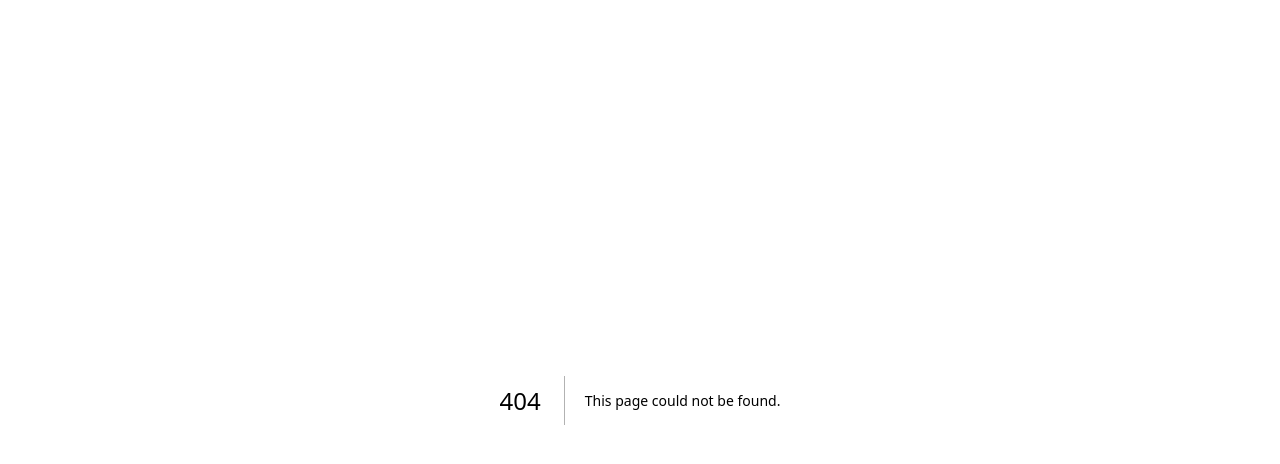
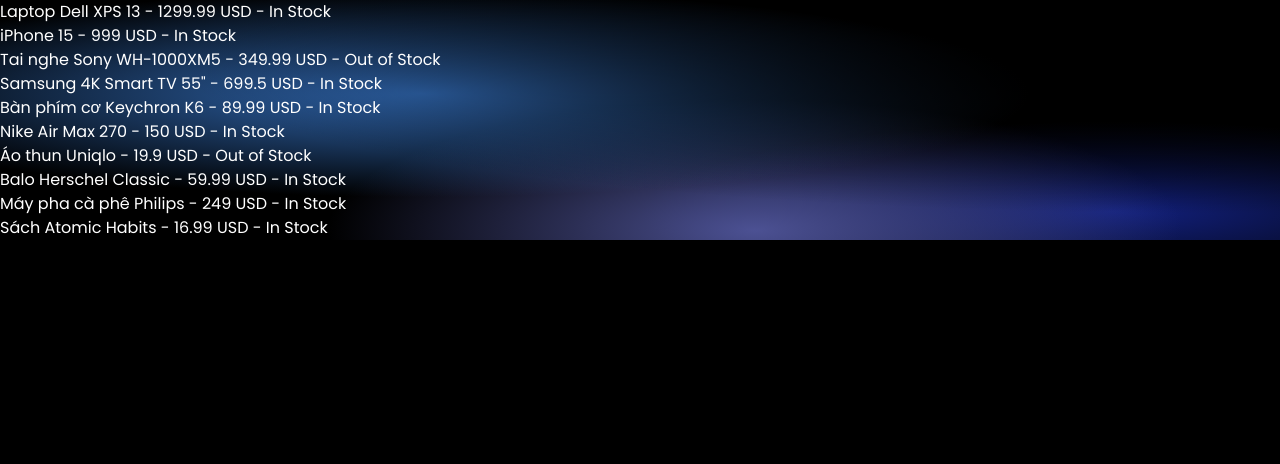
Before and after one commit to ngomanhson/vocab-convert, a Next.js app: page /products in a window 1280 px wide. Before the commit this address had no page. Shown: the top 464 px of the page. Built offline with nearby package versions, Linux system fonts and the light colour scheme.

Commit message:
feat(core): integrate tanstack query with hydration support

```diff
--- a/package.json
+++ b/package.json
@@ -9,6 +9,8 @@
     "lint": "next lint"
   },
   "dependencies": {
+    "@tanstack/react-query": "^5.85.6",
+    "axios": "^1.11.0",
     "next": "15.4.5",
     "react": "19.1.0",
     "react-dom": "19.1.0",
--- /dev/null
+++ b/src/app/(pages)/products/content/index.tsx
@@ -0,0 +1,19 @@
+"use client"
+
+import { useGetProducts } from "@/hooks"
+
+export const ProductsContent = () => {
+    const { data, isLoading, isError } = useGetProducts();
+
+    if (isLoading) return <div>Loading...</div>
+    if (isError) return <div>Something went wrong...</div>;
+
+    return (
+        <div>{data?.map(product => (
+            <h2 key={product.id}>
+                {product.name} - {product.price} {product.currency} - {product.inStock ? "In Stock" : "Out of Stock"}
+            </h2>
+        ))
+        }</div>
+    )
+}
--- /dev/null
+++ b/src/app/(pages)/products/page.tsx
@@ -0,0 +1,20 @@
+import { dehydrate, HydrationBoundary, QueryClient } from "@tanstack/react-query";
+import { ProductsContent } from "./content"
+import { productService } from "@/services/product.service";
+
+const ProductsPage = async () => {
+    const queryClient = new QueryClient();
+
+    await queryClient.fetchQuery({
+        queryKey: ["products"],
+        queryFn: () => productService.getAll()
+    })
+
+    return (
+        <HydrationBoundary state={dehydrate(queryClient)}>
+            <ProductsContent />
+        </HydrationBoundary>
+    )
+}
+
+export default ProductsPage;
--- /dev/null
+++ b/src/app/api/products/route.ts
@@ -0,0 +1,97 @@
+export const GET = () => {
+    const data = [
+        {
+            "id": 1,
+            "name": "Laptop Dell XPS 13",
+            "description": "Laptop mỏng nhẹ, hiệu năng cao cho công việc và học tập.",
+            "price": 1299.99,
+            "currency": "USD",
+            "inStock": true,
+            "category": "Electronics"
+        },
+        {
+            "id": 2,
+            "name": "iPhone 15",
+            "description": "Điện thoại thông minh với camera 48MP và chip A17 Bionic.",
+            "price": 999.00,
+            "currency": "USD",
+            "inStock": true,
+            "category": "Mobile"
+        },
+        {
+            "id": 3,
+            "name": "Tai nghe Sony WH-1000XM5",
+            "description": "Tai nghe chống ồn cao cấp với pin lên tới 30 giờ.",
+            "price": 349.99,
+            "currency": "USD",
+            "inStock": false,
+            "category": "Accessories"
+        },
+        {
+            "id": 4,
+            "name": "Samsung 4K Smart TV 55\"",
+            "description": "Smart TV màn hình 4K UHD, hỗ trợ HDR10+.",
+            "price": 699.50,
+            "currency": "USD",
+            "inStock": true,
+            "category": "Electronics"
+        },
+        {
+            "id": 5,
+            "name": "Bàn phím cơ Keychron K6",
+            "description": "Bàn phím cơ không dây nhỏ gọn, hot-swappable.",
+            "price": 89.99,
+            "currency": "USD",
+            "inStock": true,
+            "category": "Accessories"
+        },
+        {
+            "id": 6,
+            "name": "Nike Air Max 270",
+            "description": "Giày thể thao phong cách, đệm khí êm ái.",
+            "price": 150.00,
+            "currency": "USD",
+            "inStock": true,
+            "category": "Fashion"
+        },
+        {
+            "id": 7,
+            "name": "Áo thun Uniqlo",
+            "description": "Áo thun cotton thoáng mát, phù hợp mặc hàng ngày.",
+            "price": 19.90,
+            "currency": "USD",
+            "inStock": false,
+            "category": "Fashion"
+        },
+        {
+            "id": 8,
+            "name": "Balo Herschel Classic",
+            "description": "Balo thời trang, dung tích lớn, tiện lợi cho học sinh và nhân viên văn phòng.",
+            "price": 59.99,
+            "currency": "USD",
+            "inStock": true,
+            "category": "Bags"
+        },
+        {
+            "id": 9,
+            "name": "Máy pha cà phê Philips",
+            "description": "Máy pha cà phê tự động với chế độ tạo bọt sữa.",
+            "price": 249.00,
+            "currency": "USD",
+            "inStock": true,
+            "category": "Home Appliances"
+        },
+        {
+            "id": 10,
+            "name": "Sách Atomic Habits",
+            "description": "Cuốn sách phát triển bản thân bán chạy của James Clear.",
+            "price": 16.99,
+            "currency": "USD",
+            "inStock": true,
+            "category": "Books"
+        }
+    ]
+
+
+    return Response.json(data)
+}
--- a/src/app/layout.tsx
+++ b/src/app/layout.tsx
@@ -2,6 +2,7 @@
 import { Geist, Poppins } from "next/font/google";
 import "./globals.css";
 import SplashCursor from "@/components/SplashCursor";
+import Providers from "./providers";
 
 const geistSans = Geist({
   variable: "--font-geist-sans",
@@ -29,7 +30,9 @@
       <body
         className={`${geistSans.variable} ${poppins.className} antialiased`}
       >
-        {children}
+        <Providers>
+          {children}
+        </Providers>
         <SplashCursor />
       </body>
     </html>
--- /dev/null
+++ b/src/app/providers.tsx
@@ -0,0 +1,15 @@
+"use client";
+
+import { QueryClientProvider } from "@tanstack/react-query";
+import { ReactNode, useState } from "react";
+import { QueryClient } from "@tanstack/react-query";
+
+export default function Providers({ children }: { children: ReactNode }) {
+    const [client] = useState(() => new QueryClient());
+
+    return (
+        <QueryClientProvider client={client}>
+            {children}
+        </QueryClientProvider>
+    );
+}
--- /dev/null
+++ b/src/hooks/index.ts
@@ -0,0 +1 @@
+export * from "./queries/useGetProducts";
--- /dev/null
+++ b/src/hooks/queries/useGetProducts.ts
@@ -0,0 +1,15 @@
+import { productService } from "@/services/product.service";
+import { IProduct } from "@/types/product";
+import { QueryFunctionContext, useQuery } from "@tanstack/react-query"
+
+export const useGetProducts = () => {
+    const fetchProducts = ({ signal }: QueryFunctionContext) => productService.getAll(signal);
+
+    return useQuery<IProduct[]>({
+        queryKey: ["products"],
+        queryFn: fetchProducts,
+        staleTime: 1000 * 60 * 5,
+        refetchOnWindowFocus: false,
+        refetchOnMount: false,
+    })
+}
--- /dev/null
+++ b/src/libs/tanstack-query.ts
@@ -0,0 +1,12 @@
+import { QueryClient } from "@tanstack/react-query";
+
+export function getQueryClient() {
+    return new QueryClient({
+        defaultOptions: {
+            queries: {
+                refetchOnWindowFocus: false,
+                refetchOnMount: "always",
+            },
+        },
+    });
+}
--- /dev/null
+++ b/src/services/apiClient.ts
@@ -0,0 +1,8 @@
+import axios from "axios";
+
+export const apiClient = axios.create({
+    baseURL: "http://localhost:3000/api/",
+    headers: {
+        "Content-Type": "application/json",
+    },
+});
--- /dev/null
+++ b/src/services/product.service.ts
@@ -0,0 +1,9 @@
+import { IProduct } from "@/types/product";
+import { apiClient } from "./apiClient"
+
+export const productService = {
+    getAll: async (signal?: AbortSignal) => {
+        const res = await apiClient.get<IProduct[]>("products", { signal });
+        return res.data;
+    }
+}
--- /dev/null
+++ b/src/types/product.ts
@@ -0,0 +1,9 @@
+export interface IProduct {
+    id: number;
+    name: string;
+    description: string;
+    price: number;
+    currency: string;
+    inStock: boolean;
+    category: string;
+}
```
Also changed, not shown: 1 other file (tests, documents, lock files or other folders).
